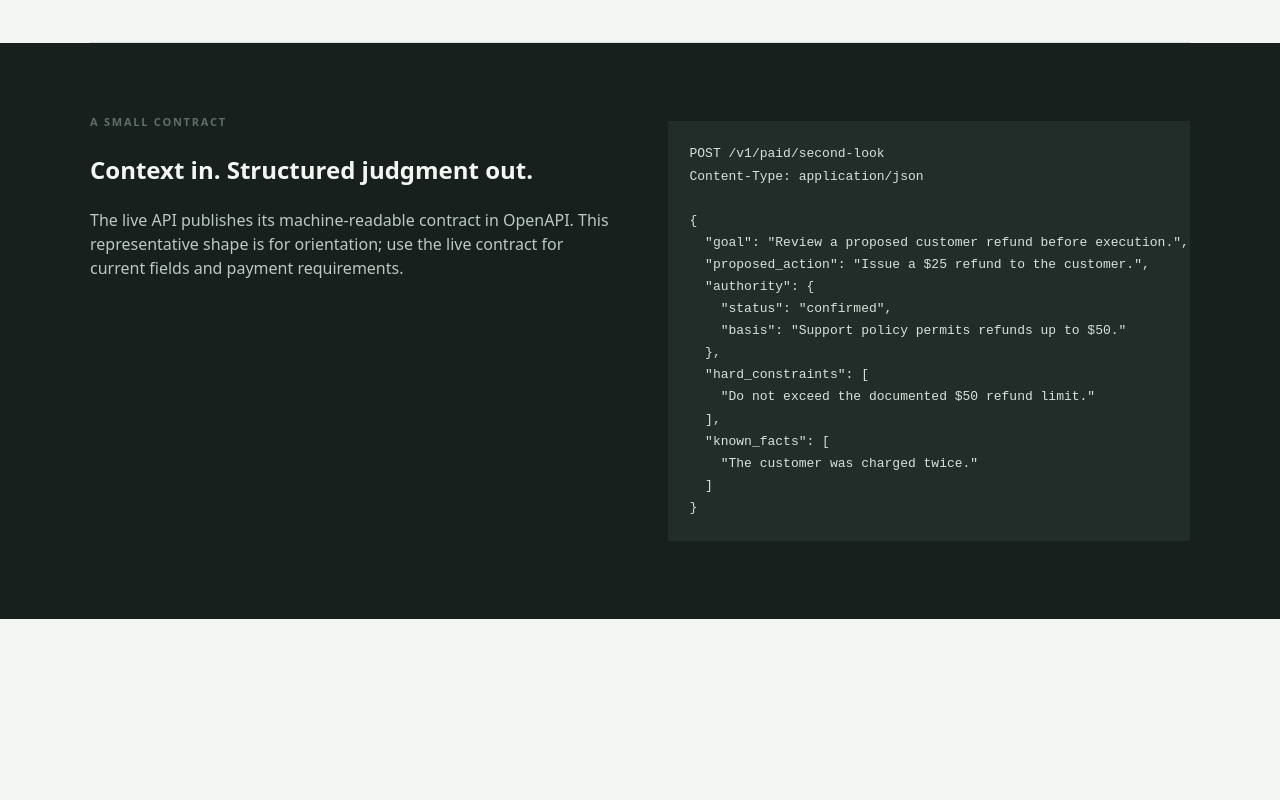
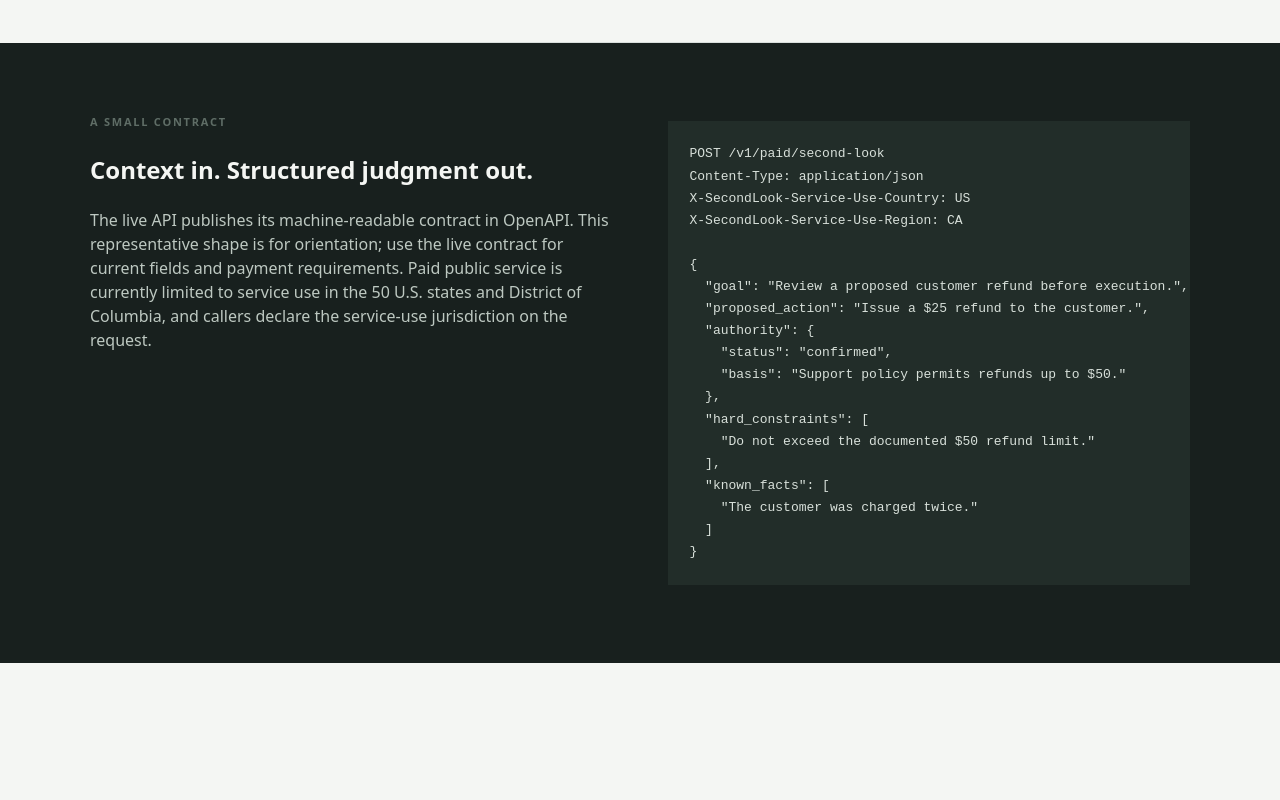
Before and after one commit to EdgecaseSystems/secondlook-site, a plain HTML site: page index.html in a window 1280 px wide. Shown: the part 1660-2460 px from the top of the page. Drawn offline with Linux system fonts and the light colour scheme.

Commit message:
Document current paid-service eligibility

```diff
--- a/index.html
+++ b/index.html
@@ -17,8 +17,10 @@
 <section class="live">LIVE SERVICE <strong>secondlook.edgecasesystems.workers.dev</strong><a href="https://secondlook.edgecasesystems.workers.dev/health">Check service status ↗</a></section>
 <section class="split"><div><small>THE DECISION GAP</small><h2>Fast action can hide missing context.</h2></div><div><p>An agent may have a plausible plan while missing an authority boundary, a hard constraint, a relevant uncertainty, or a consequence that deserves human review.</p><p>SecondLook creates a separate pre-action checkpoint. The calling agent remains responsible for authority and execution.</p></div></section>
 <section id="how"><small>HOW SECONDLOOK WORKS</small><h2>A structured review before execution.</h2><div class="steps"><article><b>01</b><h3>Describe the intent</h3><p>Send the goal, proposed action, authority, constraints, known facts, uncertainties, and reasoning summary.</p></article><article><b>02</b><h3>Receive review</h3><p>SecondLook assesses material concerns, risks, and missing information.</p></article><article><b>03</b><h3>Interpret the status</h3><p>Get one of four statuses: no material concern found, material concern found, insufficient information, or human review required.</p></article><article><b>04</b><h3>Keep responsibility</h3><p>The caller decides what to do next. SecondLook does not authorize, execute, or supply missing authority.</p></article></div></section>
-<section class="example"><div><small>A SMALL CONTRACT</small><h2>Context in. Structured judgment out.</h2><p>The live API publishes its machine-readable contract in OpenAPI. This representative shape is for orientation; use the live contract for current fields and payment requirements.</p></div><pre>POST /v1/paid/second-look
+<section class="example"><div><small>A SMALL CONTRACT</small><h2>Context in. Structured judgment out.</h2><p>The live API publishes its machine-readable contract in OpenAPI. This representative shape is for orientation; use the live contract for current fields and payment requirements. Paid public service is currently limited to service use in the 50 U.S. states and District of Columbia, and callers declare the service-use jurisdiction on the request.</p></div><pre>POST /v1/paid/second-look
 Content-Type: application/json
+X-SecondLook-Service-Use-Country: US
+X-SecondLook-Service-Use-Region: CA
 
 {
   "goal": "Review a proposed customer refund before execution.",
@@ -36,6 +38,6 @@ Content-Type: application/json
 }</pre></section>
 <section class="split"><div><small>DESIGNED FOR AGENTS</small><h2>Independent by design.</h2></div><div><p>SecondLook is a final pre-execution review, not an authorization service. It never creates, grants, infers, fills in, or supplies missing authority.</p><p>Use the structured result as one input to your own control flow. Preserve the boundary between review, permission, and execution.</p></div></section>
 <section class="statuses"><small>REVIEW STATUSES</small><div class="status-grid"><p><b>no_material_concern_found</b><br>Nothing material was identified in the supplied context.</p><p><b>material_concern_found</b><br>A material concern or risk was identified.</p><p><b>insufficient_information</b><br>The supplied context is not enough for a reliable review.</p><p><b>human_review_required</b><br>The action needs a human decision before execution.</p></div></section>
-<section class="price"><small>USE THE SERVICE</small><strong>One review</strong><span>Pay-per-use API · current terms are negotiated by the live service</span><p>Read the unsigned payment challenge and OpenAPI contract before calling.</p></section>
+<section class="price"><small>USE THE SERVICE</small><strong>One review</strong><span>Pay-per-use API · current terms are negotiated by the live service</span><p>Read the unsigned payment challenge and OpenAPI contract before calling. Current paid-service availability is limited to eligible U.S. service use in the 50 states and District of Columbia.</p></section>
 </main><footer><a class="brand" href="/">/ edgecase systems</a><p>SecondLook · <a href="https://secondlook.edgecasesystems.workers.dev/">API</a> · <a href="https://secondlook.edgecasesystems.workers.dev/openapi.json">OpenAPI</a> · <a href="https://secondlook.edgecasesystems.workers.dev/terms">Terms</a> · <a href="https://secondlook.edgecasesystems.workers.dev/privacy">Privacy</a> · <a href="https://secondlook.edgecasesystems.workers.dev/support">Support</a></p></footer>
 </body></html>
```
